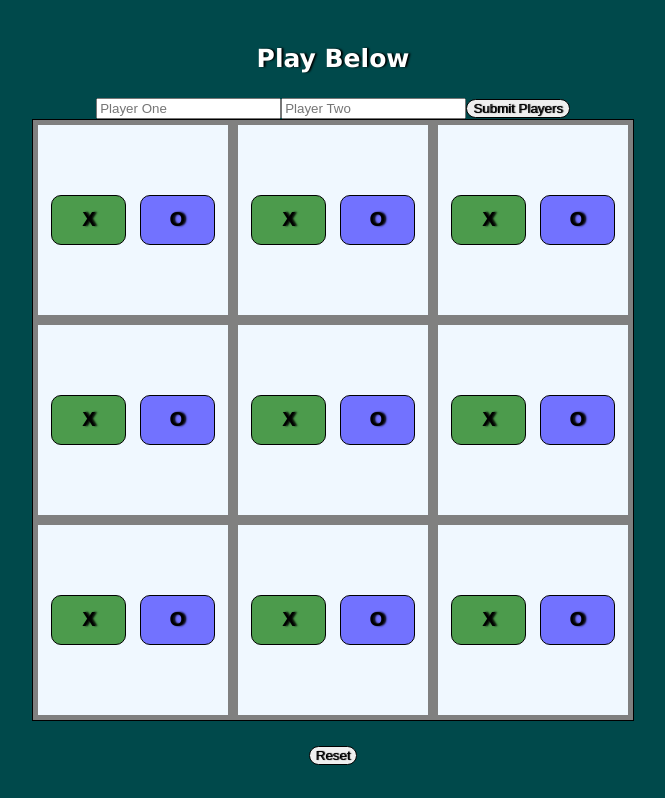
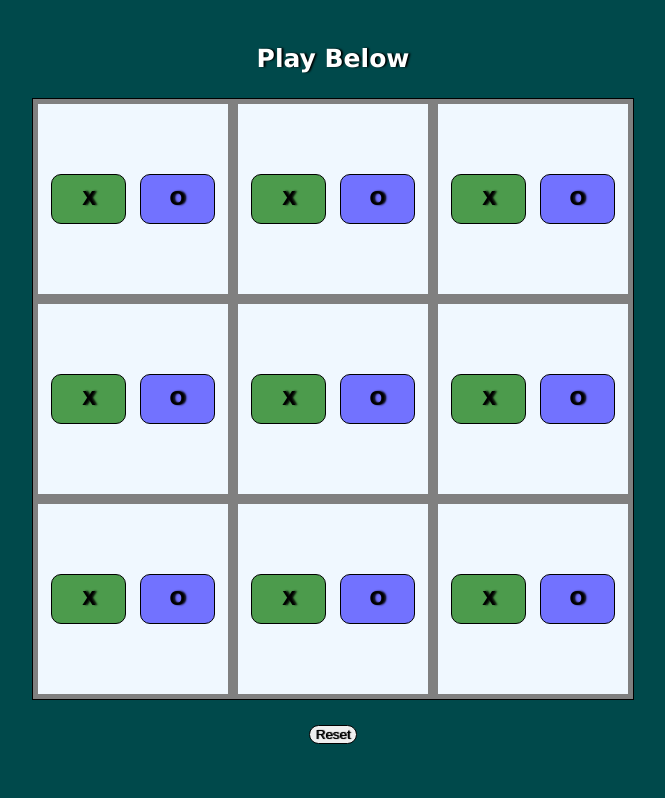
Before and after one commit to csnova/ticTacToe, a plain HTML site: page index.html in a window 1280 px wide. Shown: the part 70-868 px from the top of the page, without its empty margins (307-972 px from the left). After the commit the page ends 847 px from the top, so only its background shows below. Drawn offline with Linux system fonts and the light colour scheme.

Commit message:
Remove Name Field Decided to remove the name field

```diff
--- a/index.html
+++ b/index.html
@@ -15,7 +15,7 @@
       <div class="scoreboard">
         <p class="gameOverText">Play Below</p>
       </div>
-      <form class="add-character-form" id="addCharacterForm">
+      <!-- <form class="add-character-form" id="addCharacterForm">
         <input
           class="input"
           type="text"
@@ -33,7 +33,7 @@
           maxlength="100"
         />
         <button class="submit" type="submit">Submit Players</button>
-      </form>
+      </form> -->
     </div>
 
     <div class="board-box">
--- a/styles.css
+++ b/styles.css
@@ -23,11 +23,11 @@ html {
   text-shadow: black 2px 0px 2px;
 }
 
-form {
+/* form {
   display: flex;
   justify-content: center;
   align-items: center;
-}
+} */
 
 button {
   border: 1px solid black;
```
Also changed, not shown: script.js (+0 -10 lines).
